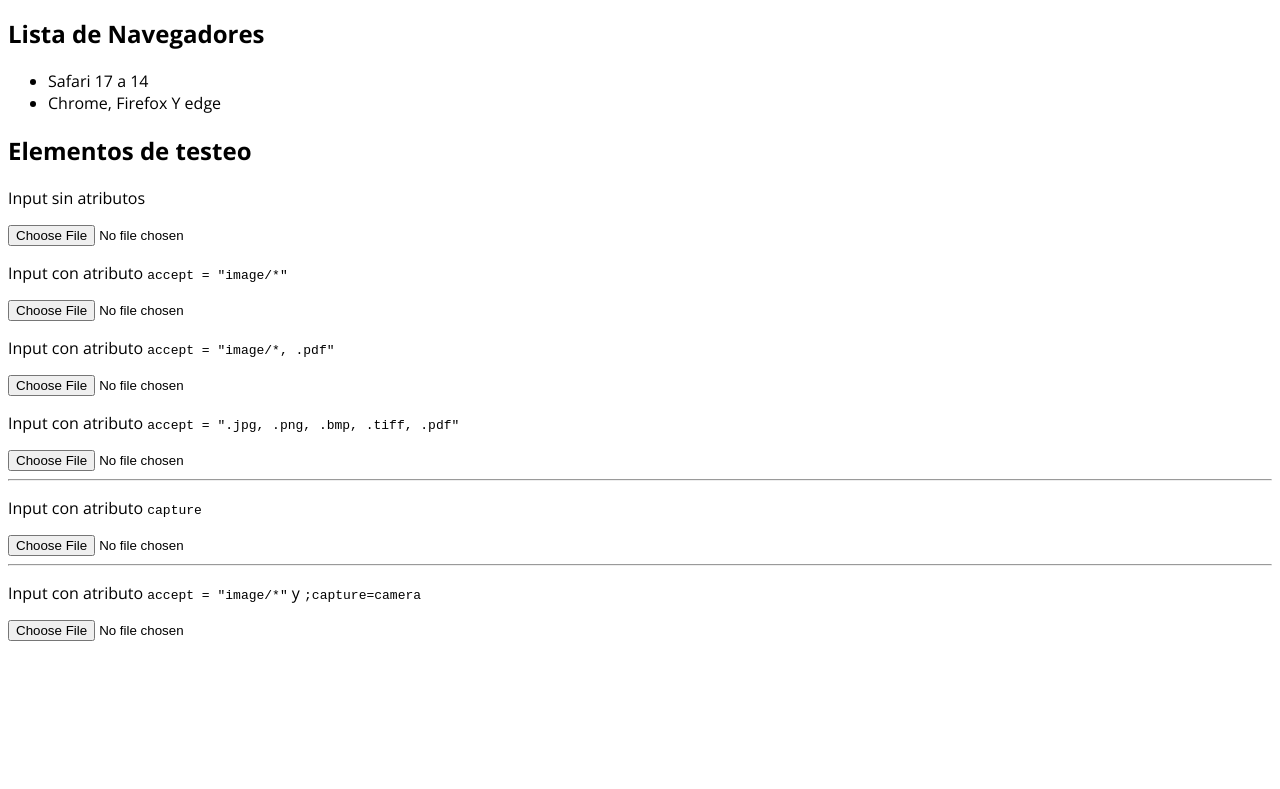
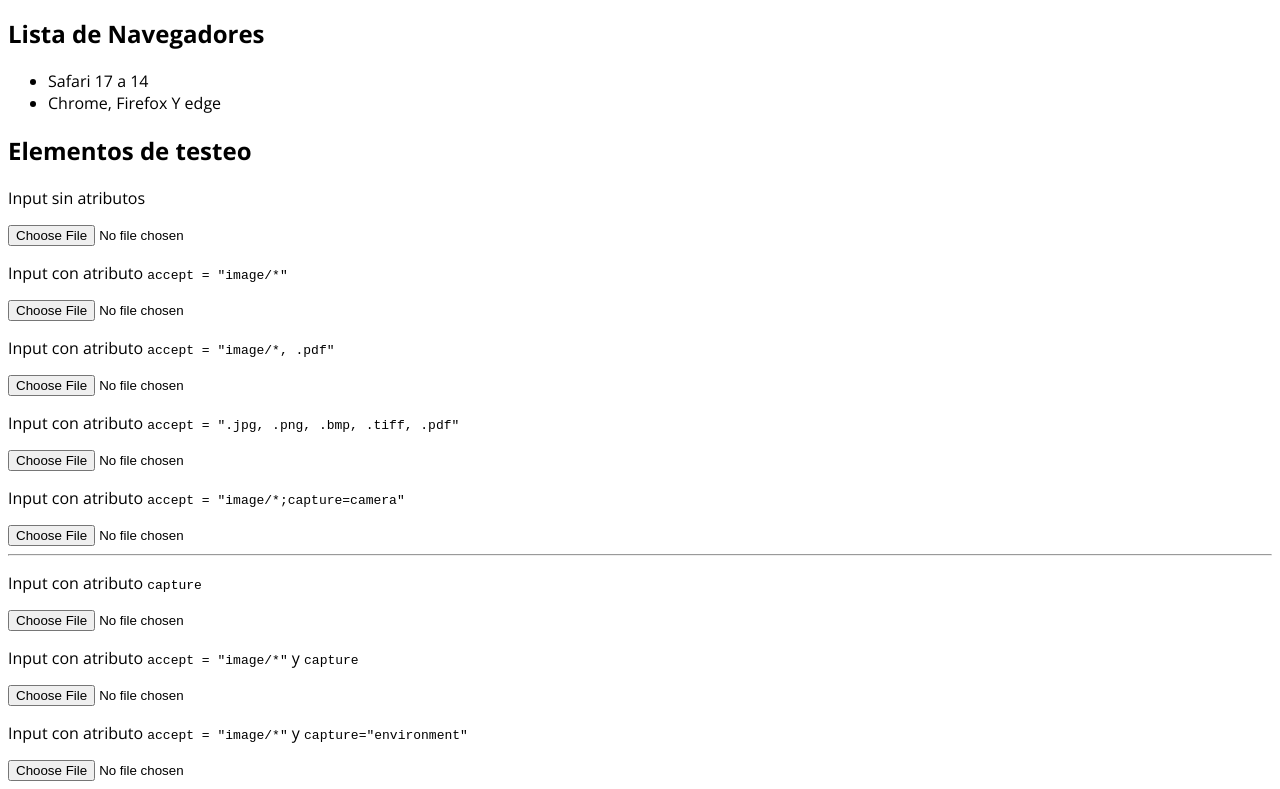
Before and after one commit to myGitHubReposES/myGitHubReposES.github.io, a plain HTML site: page index.html in a window 1280 px wide. Shown: the part 475-1264 px from the top of the page. Before the commit the page ends 1124 px from the top, so only its background shows below. Drawn offline with nearby package versions, Linux system fonts and the light colour scheme.

Commit message:
Update index.html

```diff
--- a/index.html
+++ b/index.html
@@ -57,12 +57,15 @@
         <input class="file-input" type="file" accept="image/*, .pdf" style="display: block;" />
         <p>Input con atributo <code>accept = ".jpg, .png, .bmp, .tiff, .pdf"</code></p>
         <input class="file-input" type="file" accept=".jpg, .png, .bmp, .tiff, .pdf" style="display: block;" />
+        <p>Input con atributo <code>accept = "image/*;capture=camera"</code></p>
+        <input class="file-input" type="file" accept="image/*;capture=camera" capture style="display: block;" />
         <hr>
         <p>Input con atributo <code>capture</code></p>
         <input class="file-input" type="file" capture style="display: block;" />
-        <hr>
-        <p>Input con atributo <code>accept = "image/*"</code> y <code>;capture=camera</code></p>
-        <input class="file-input" type="file" accept="image/*;capture=camera" capture style="display: block;" />
+        <p>Input con atributo <code>accept = "image/*"</code> y <code>capture</code></p>
+        <input class="file-input" type="file" accept="image/*" capture style="display: block;" />
+        <p>Input con atributo <code>accept = "image/*"</code> y <code>capture="environment"</code></p>
+        <input class="file-input" type="file" accept="image/*" capture="environment" style="display: block;" />
     </form>
     <script>
 
```
